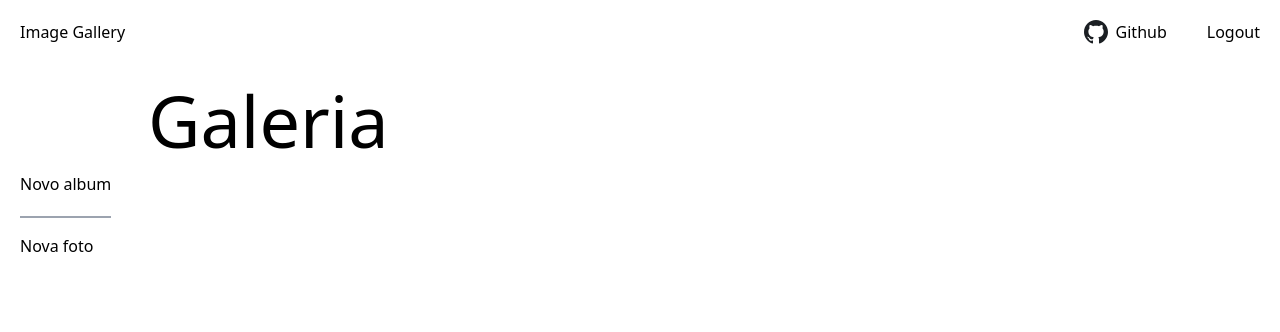
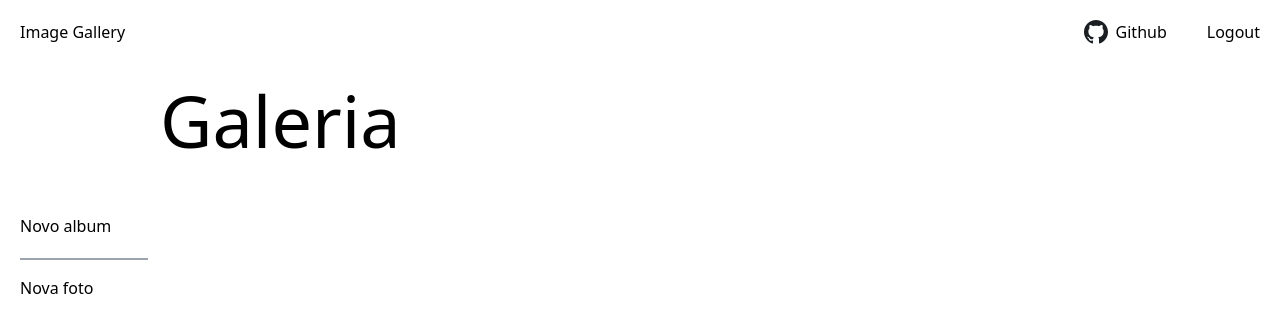
Before and after one commit to EronAlves1996/MSS-Image-Galery, a Next.js app in the folder apps/web/: page /home in a window 1280 px wide. Shown: the top 332 px of the page. Built offline with nearby package versions, Linux system fonts and the light colour scheme.

Commit message:
refactor: make the change to grid layout

```diff
--- a/apps/web/src/pages/home.tsx
+++ b/apps/web/src/pages/home.tsx
@@ -6,12 +6,11 @@ export default function Home() {
   return (
     <>
       <Navbar />
-      <section className="flex flex-col p-5">
-        <h2 className="text-7xl ml-32">Galeria</h2>
-        <section className="flex">
-          <Sidebar />
-          <div className="flex-grow"></div>
-        </section>
+      <section className="grid grid-cols-sidebar-content grid-rows-2 gap-3 p-5">
+        <div></div>
+        <h2 className="text-7xl">Galeria</h2>
+        <Sidebar className="w-32" />
+        <div></div>
       </section>
     </>
   );
@@ -43,10 +42,10 @@ const Navbar = () => {
   );
 };
 
-const Sidebar = () => (
+const Sidebar = ({ className }: { className?: string }) => (
   <>
-    <NavigationMenu.Root>
-      <NavigationMenu.List className="flex flex-col gap-5 max-w-7xl">
+    <NavigationMenu.Root {...{ className }}>
+      <NavigationMenu.List className="flex flex-col gap-5">
         <NavigationMenu.Item className="pt-4">
           {/*TODO: edit link to point to new album */}
           <NavigationMenu.Link href="#" className={HOVER_LINK}>
```
